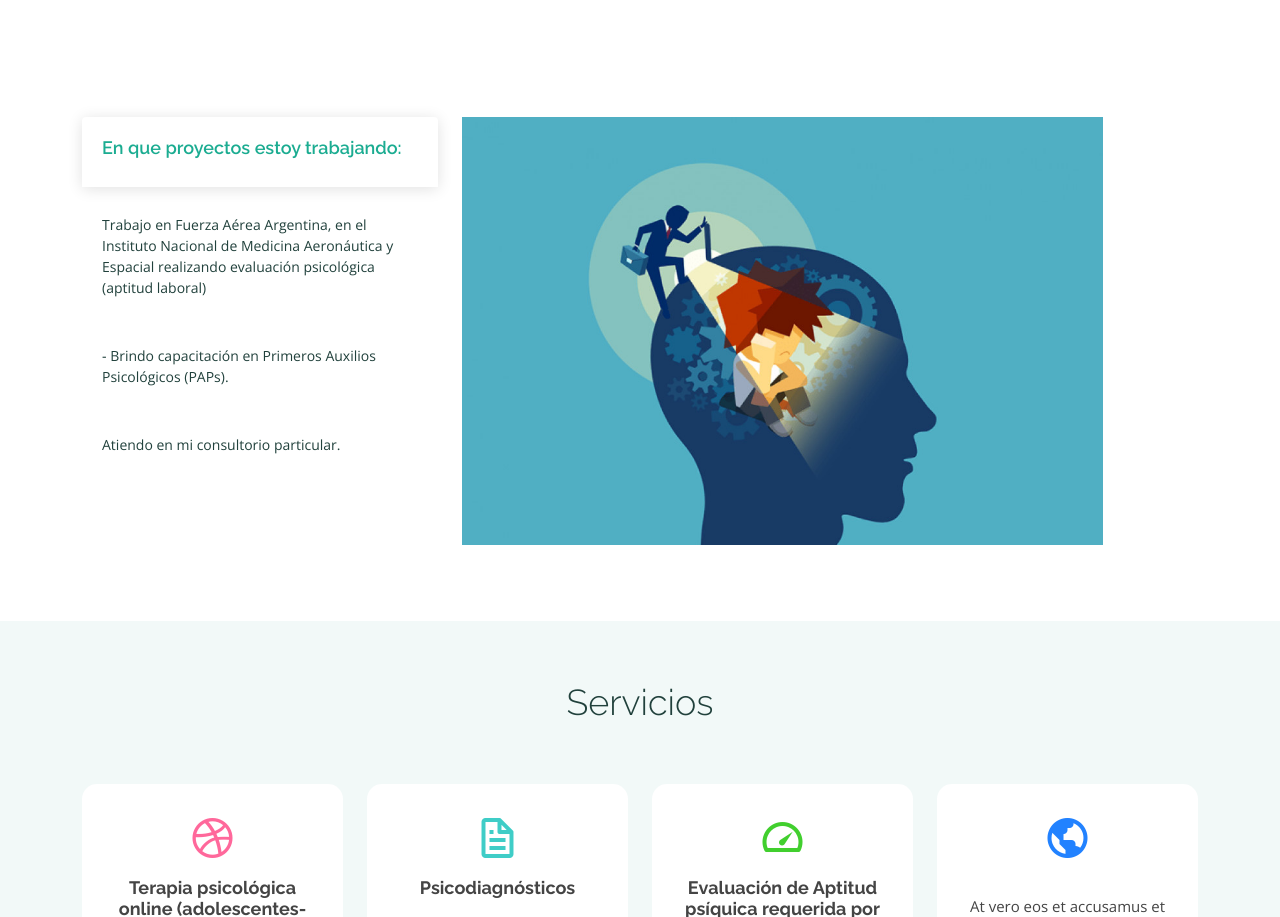
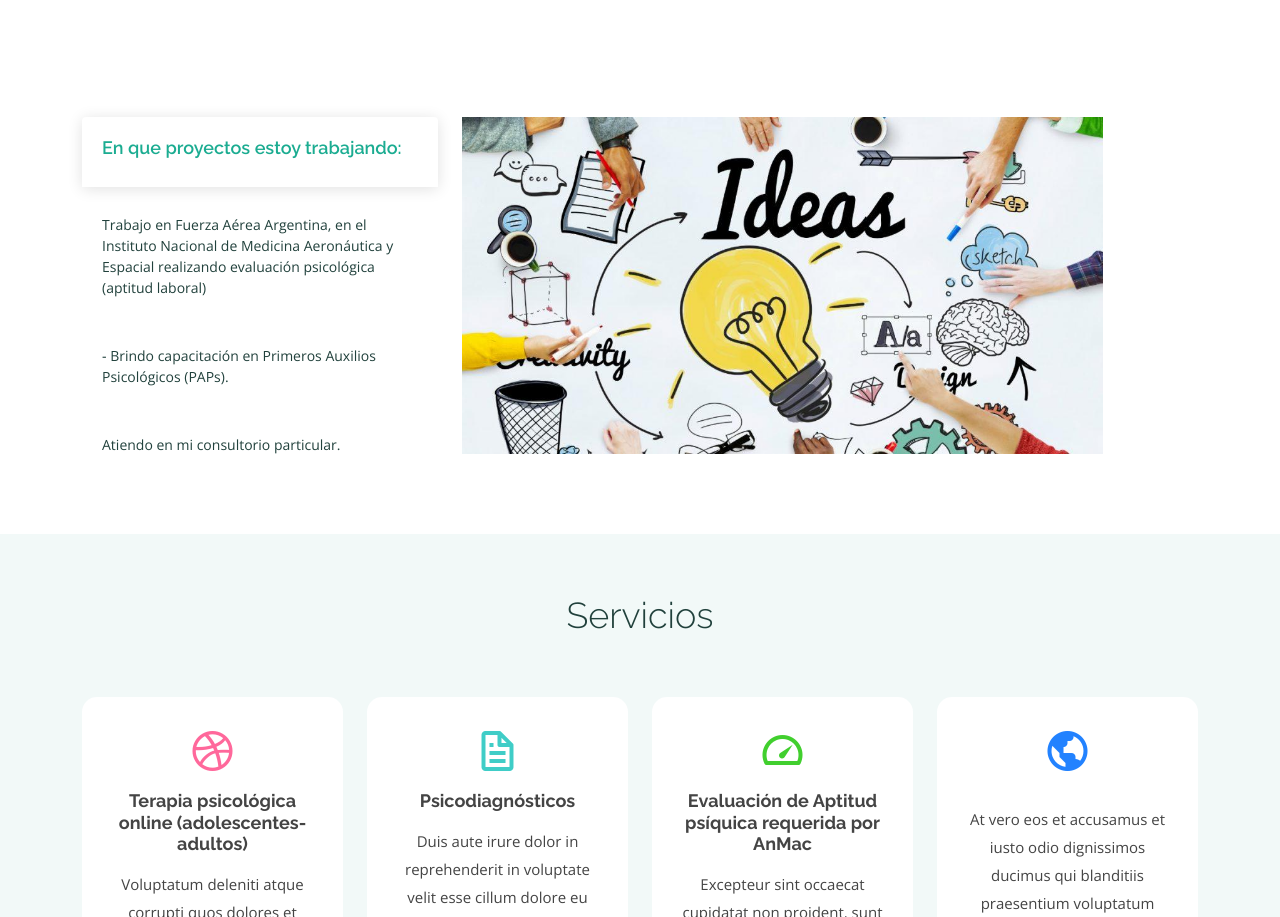
Before and after one commit to javiererce/Licbessi, a plain HTML site: page index.html in a window 1280 px wide. Shown: the part 1346-2263 px from the top of the page. Drawn offline with nearby package versions, Linux system fonts and the light colour scheme.

Commit message:
agregue fotos a la seccion sobre mi

```diff
--- a/index.html
+++ b/index.html
@@ -124,22 +124,22 @@
             <div class="tab-content">
               <div class="tab-pane active show" id="tab-1">
                 <figure>
-                  <img src="assets/img/features-3.png" alt="" class="img-fluid">
+                  <img src="assets/img/features-5.png" alt="" class="img-fluid">
                 </figure>
               </div>
               <div class="tab-pane" id="tab-2">
                 <figure>
-                  <img src="assets/img/features-3.png" alt="" class="img-fluid">
+                  <img src="assets/img/features-1.png" alt="" class="img-fluid">
                 </figure>
               </div>
               <div class="tab-pane" id="tab-3">
                 <figure>
-                  <img src="assets/img/features-3.png" alt="" class="img-fluid">
+                  <img src="assets/img/features-2.png" alt="" class="img-fluid">
                 </figure>
               </div>
               <div class="tab-pane" id="tab-4">
                 <figure>
-                  <img src="assets/img/features-3.png" alt="" class="img-fluid">
+                  <img src="assets/img/features-4.png" alt="" class="img-fluid">
                 </figure>
               </div>
             </div>
```
Also changed, not shown: assets/img/features-1.png (added), assets/img/features-2.png (added), assets/img/features-4.png (added), assets/img/features-5.png (added).
